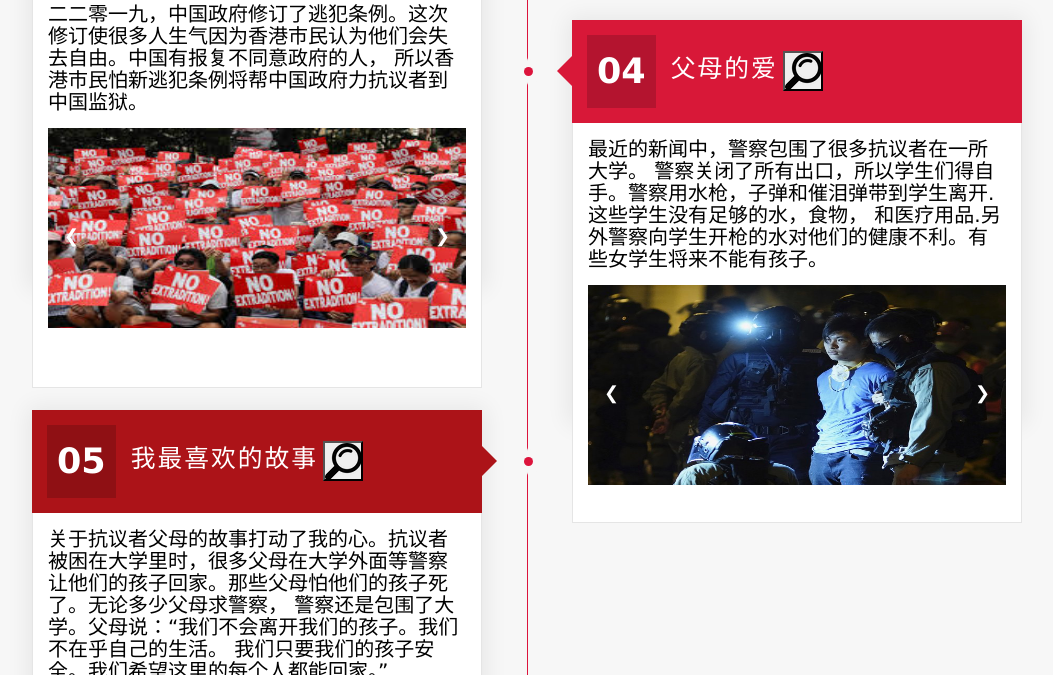
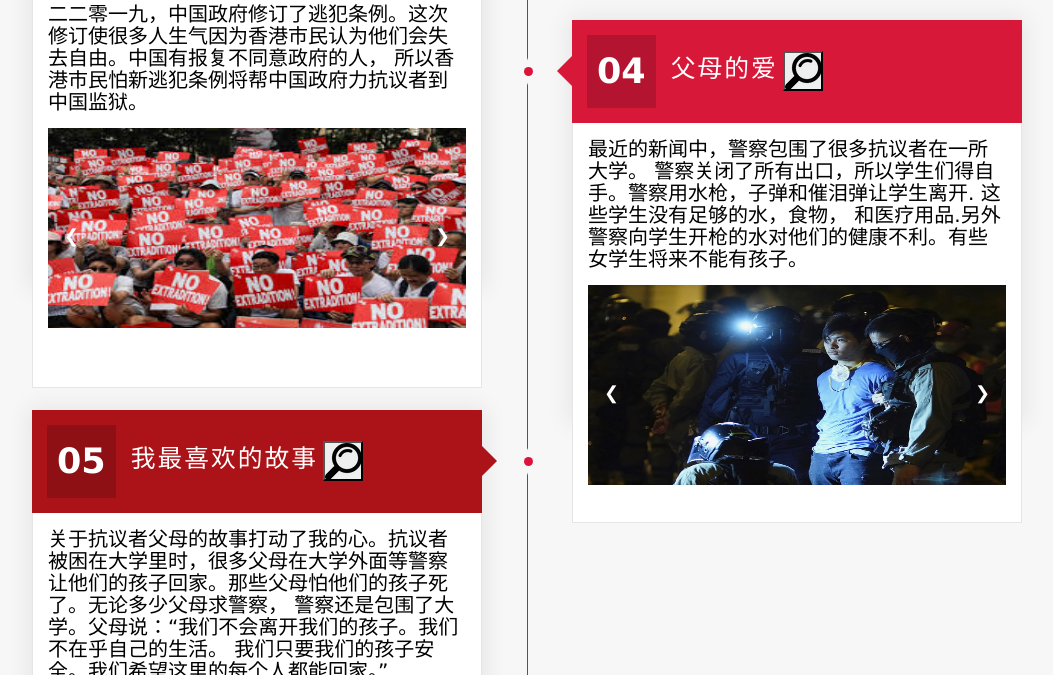
Before and after one commit to LilyN11/HongKong, a plain HTML site: page index.html in a window 1280 px wide. Shown: the part 1006-1681 px from the top of the page, without its empty margins (113-1166 px from the left). Drawn offline with nearby package versions, Linux system fonts and the light colour scheme.

Commit message:
Update index.html

```diff
--- a/index.html
+++ b/index.html
@@ -112,7 +112,7 @@
                 <button onclick="zoom4()" class="zoom"></button>
 			</div>
 			<div class="body">
-				<p id="4">最近的新闻中，警察包围了很多抗议者在一所大学。 警察关闭了所有出口，所以学生们得自手。警察用水枪，子弹和催泪弹带到学生离开. 这些学生没有足够的水，食物， 和医疗用品.另外警察向学生开枪的水对他们的健康不利。有些女学生将来不能有孩子。</p>
+				<p id="4">最近的新闻中，警察包围了很多抗议者在一所大学。 警察关闭了所有出口，所以学生们得自手。警察用水枪，子弹和催泪弹让学生离开. 这些学生没有足够的水，食物， 和医疗用品.另外警察向学生开枪的水对他们的健康不利。有些女学生将来不能有孩子。</p>
 				<div id="4a" class="slideshow-container">
                   <img class="mySlides4" src="s1.jpeg" style="width:100%; display:none;height:200px">
                   <img class="mySlides4" src="s2.jpg" style="width:100% ;display:none;height:200px">
```
